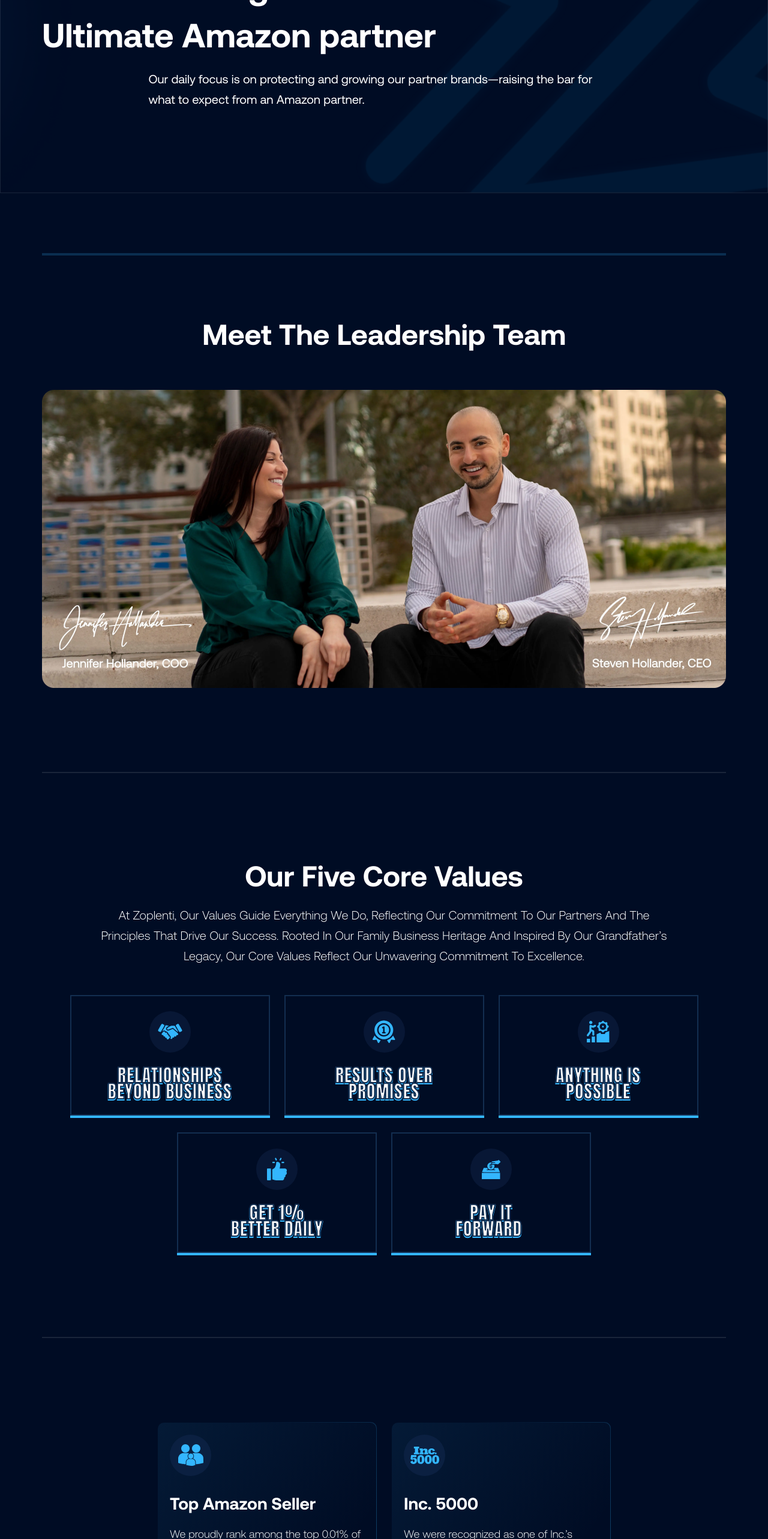
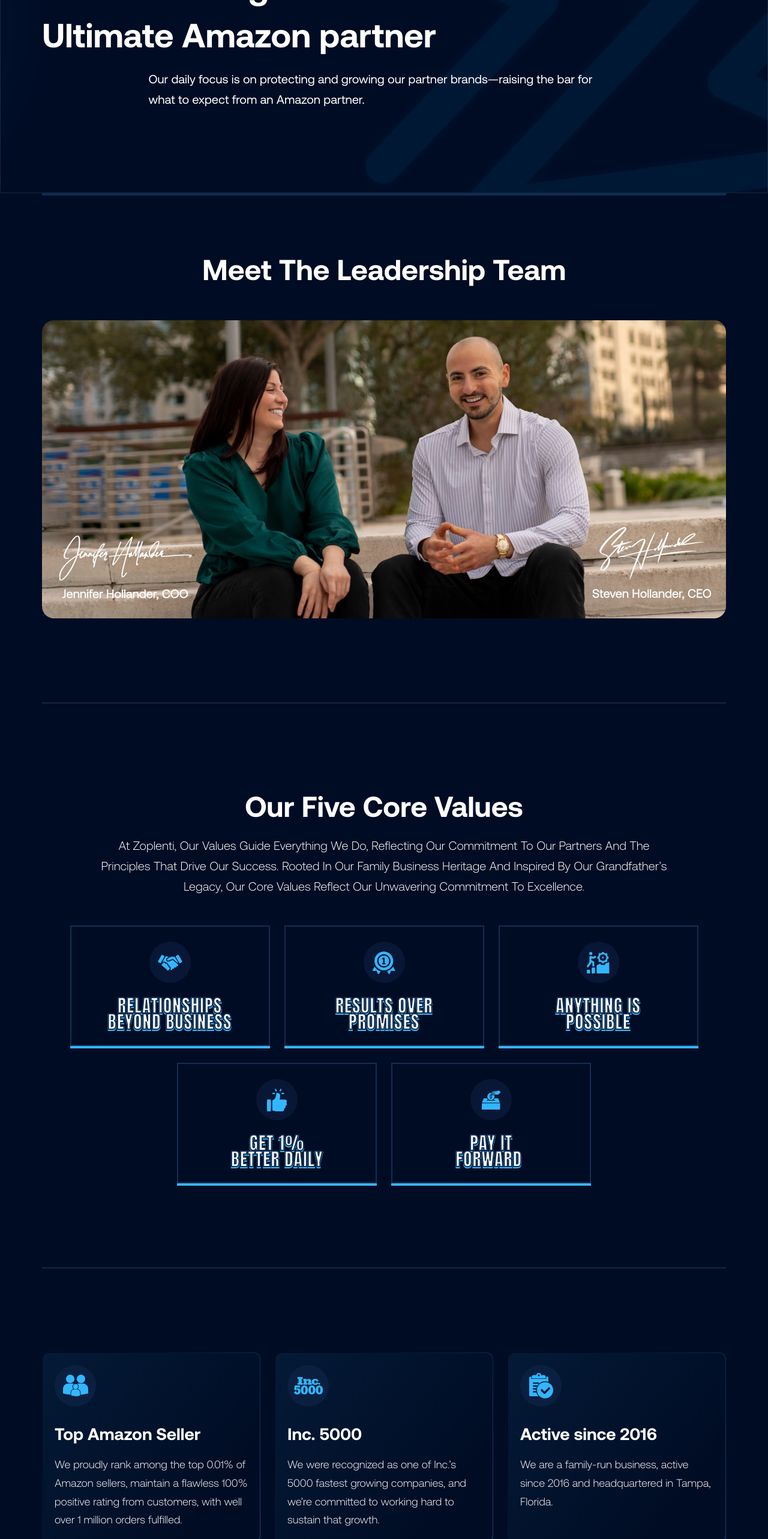
Before and after one commit to AmanPunia-510/zoplenti, a Next.js app: page /about-us in a window 1280 px wide. Shown: the part 234-2800 px from the top of the page at 60% size. Built offline with nearby package versions, Linux system fonts and the light colour scheme.

Commit message:
section is almost complete

```diff
--- a/src/components/about-us/CoreValue.jsx
+++ b/src/components/about-us/CoreValue.jsx
@@ -5,9 +5,9 @@
 const CoreValue = () => {
     return (
         <>
-            <div className="container xl:!max-w-[1087px] lg:pt-10">
+            <div className="container xl:!max-w-[1087px]">
                 <h2 className='text-center font-bold text-white !leading-133 mx-auto max-md:text-[35px] md:text-5xl'>Our Five Core Values</h2>
-                <Paragraph className='pt-4 max-w-[944px] mx-auto text-center !font-light'>At Zoplenti, our values guide everything we do, reflecting our commitment to our partners and the principles that drive our success. Rooted in our family business heritage and inspired by our grandfather’s legacy, our core values reflect our unwavering commitment to excellence.</Paragraph>
+                <Paragraph className='pt-3 sm:pt-4 max-w-[944px] mx-auto text-center !font-light'>At Zoplenti, our values guide everything we do, reflecting our commitment to our partners and the principles that drive our success. Rooted in our family business heritage and inspired by our grandfather’s legacy, our core values reflect our unwavering commitment to excellence.</Paragraph>
                 <div className="flex flex-wrap gap-x-6 gap-y-7 justify-center mt-12">
                     {CORE_VALUE_DATA.map((obj, index) => (
                         <div className='w-full max-w-[450px] md:max-w-[333px] h-full min-h-[201px] border-[2px] border-core-value p-[25px] shadow-core-bottom' key={index}>
--- a/src/components/about-us/Leadership.jsx
+++ b/src/components/about-us/Leadership.jsx
@@ -2,18 +2,18 @@
 
 const Leadership = () => {
   return (
-    <div className='py-20 sm:py-24 xl:py-[100px]'>
+    <div>
       <div className="container max-w-[1180px]">
         <div className="border-[2px] border-picton-blue opacity-20 w-full"></div>
-        <h2 className="font-bold text-5xl leading-133 text-white text-center mt-[100px]">Meet The Leadership Team</h2>
+        <h2 className="font-bold max-md:text-[35px] md:text-5xl leading-133 text-white text-center mt-[100px]">Meet The Leadership Team</h2>
         <Image
-          className='mb-20 sm:mb-24 xl:mb-[140px] h-[190px] sm:h-auto mt-[60px]'
+          className='h-[190px] sm:h-auto mt-4 sm:mt-8 lg:mt-[60px] object-cover object-center rounded-lg'
           src='/assets/images/about-us/webp/meet-the-team.webp'
           width={1140}
           height={497}
           alt='Fitonist'
         />
-        <div className="border border-grey w-full"></div>
+        <div className="border border-grey w-full my-16 sm:my-24 lg:my-[140px]"></div>
       </div>
     </div>
   )
--- a/src/components/about-us/TopSeller.jsx
+++ b/src/components/about-us/TopSeller.jsx
@@ -5,7 +5,7 @@
     return (
         <div className='container max-w-[1180px]'>
             <div className="border border-grey w-full my-16 sm:my-24 lg:my-[140px]"></div>
-            <div className="flex flex-wrap gap-6 justify-center">
+            <div className="flex max-xl:flex-wrap gap-6 justify-center">
                 {TOP_SELLER_DATA.map((obj, index) => (
                     <div className='bg-topSeller rounded-[10px] p-px min-h-[314px]'>
                         <div className='bg-bg-color rounded-[10px] h-full'>
```
